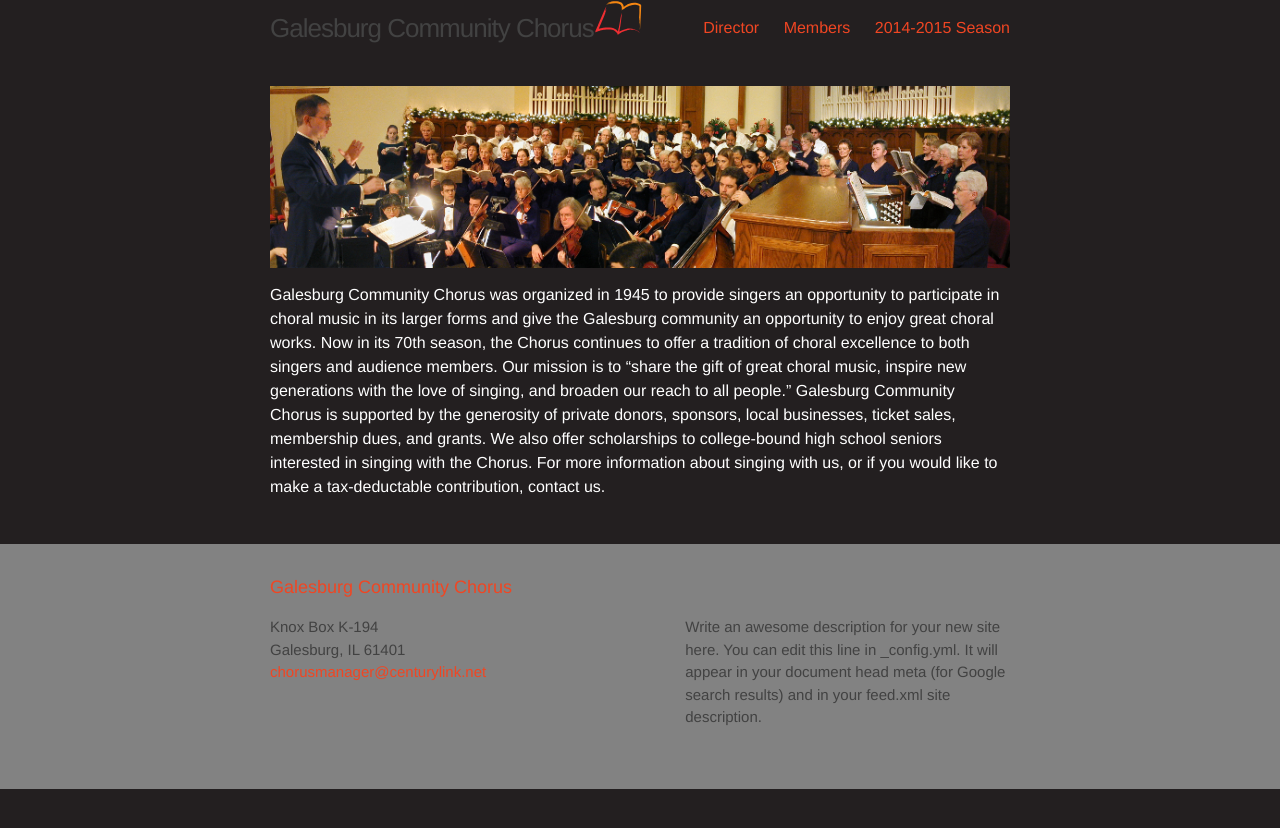
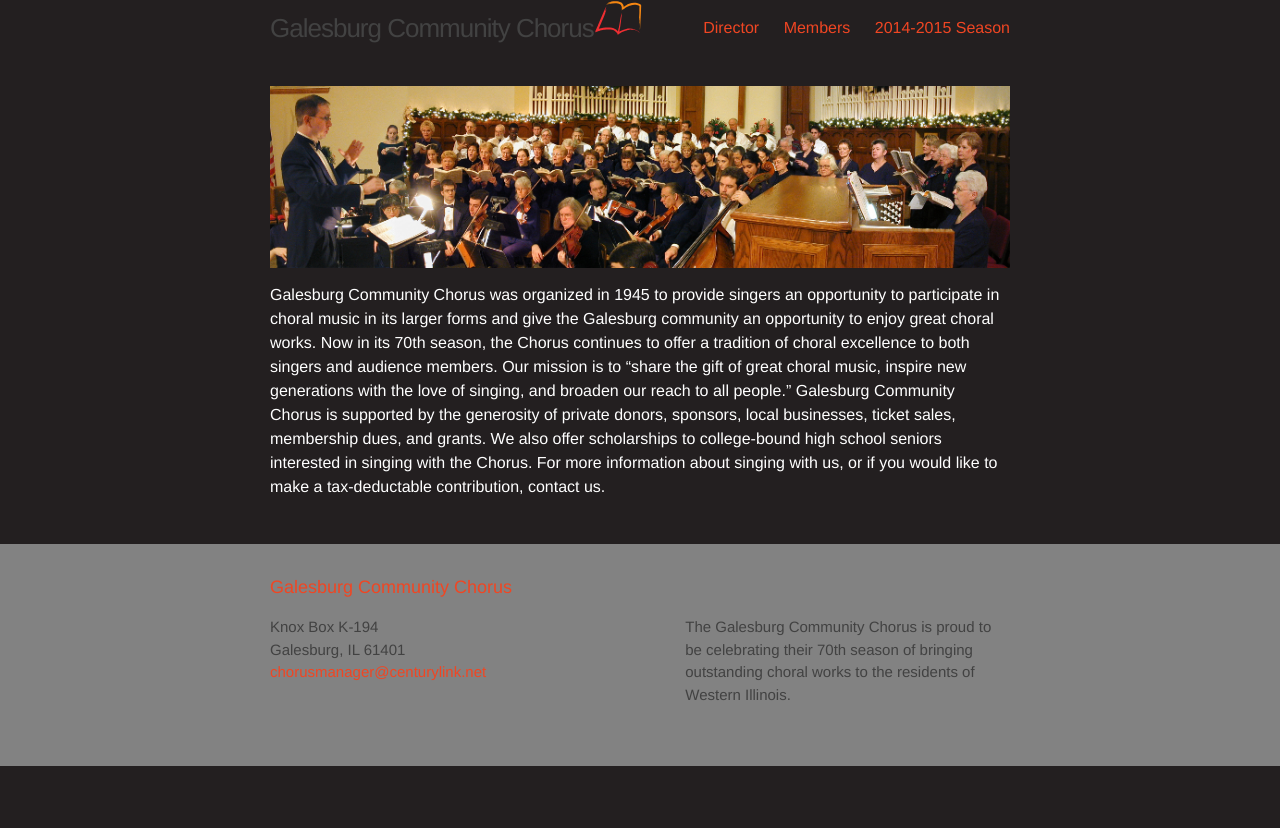
Before and after one commit to galesburgchorus/galesburgchorus.github.io, a Jekyll site: the page built from index.md, in a window 1280 px wide. Shown: the top 828 px of the page. Built offline with Jekyll 4.4.1, drawn with Linux system fonts in a browser that asks for light colours.

Commit message:
Updated _config.yml

```diff
--- a/_config.yml
+++ b/_config.yml
@@ -2,9 +2,9 @@
 title: Galesburg Community Chorus
 email: chorusmanager@centurylink.net
 description: > # this means to ignore newlines until "baseurl:"
-  Write an awesome description for your new site here. You can edit this
-  line in _config.yml. It will appear in your document head meta (for
-  Google search results) and in your feed.xml site description.
+ The Galesburg Community Chorus is proud to be celebrating their 70th
+ season of bringing outstanding choral works to the residents of Western
+ Illinois.
 baseurl: "/galesburgchorus" # the subpath of your site, e.g. /blog/
 url: "http://d-torrance.github.io" # the base hostname & protocol for your site
 # twitter_username: jekyllrb
```
